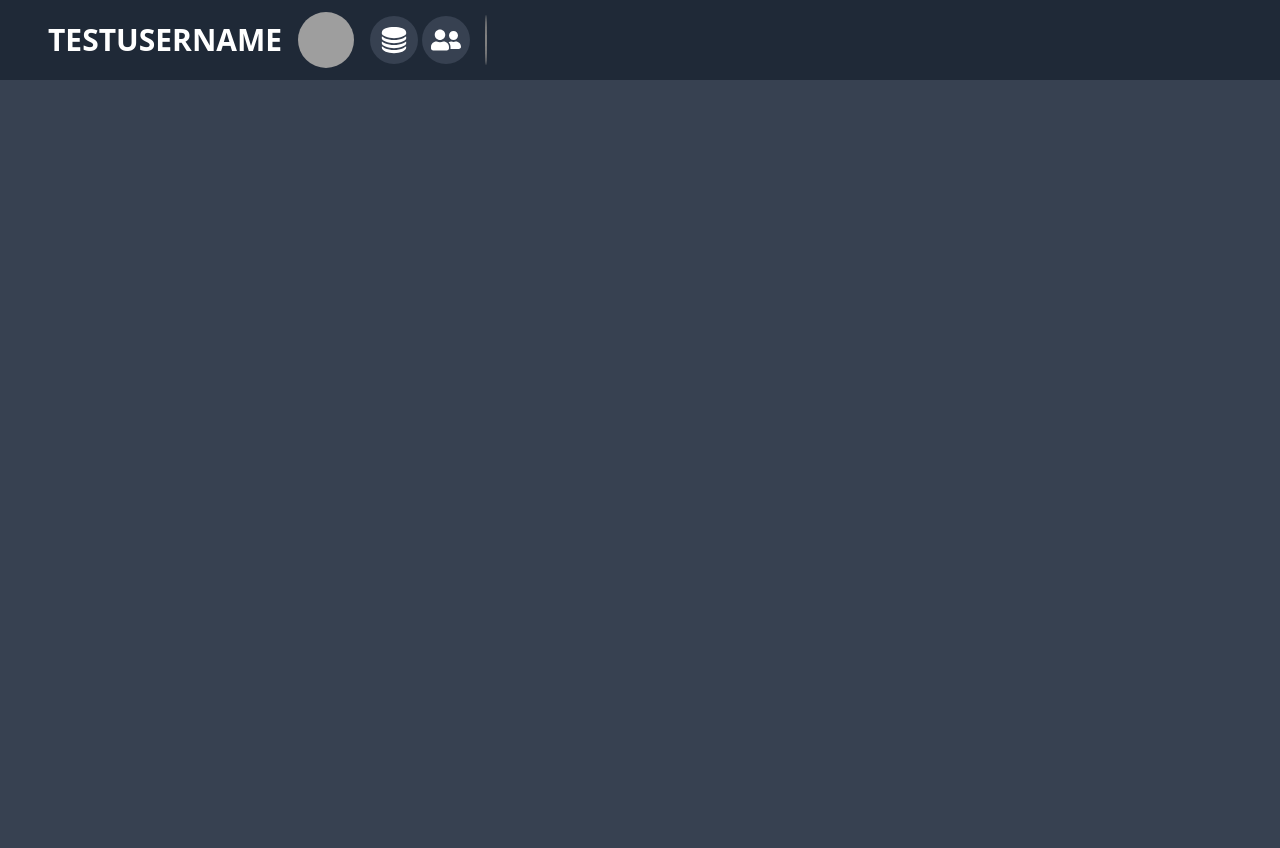
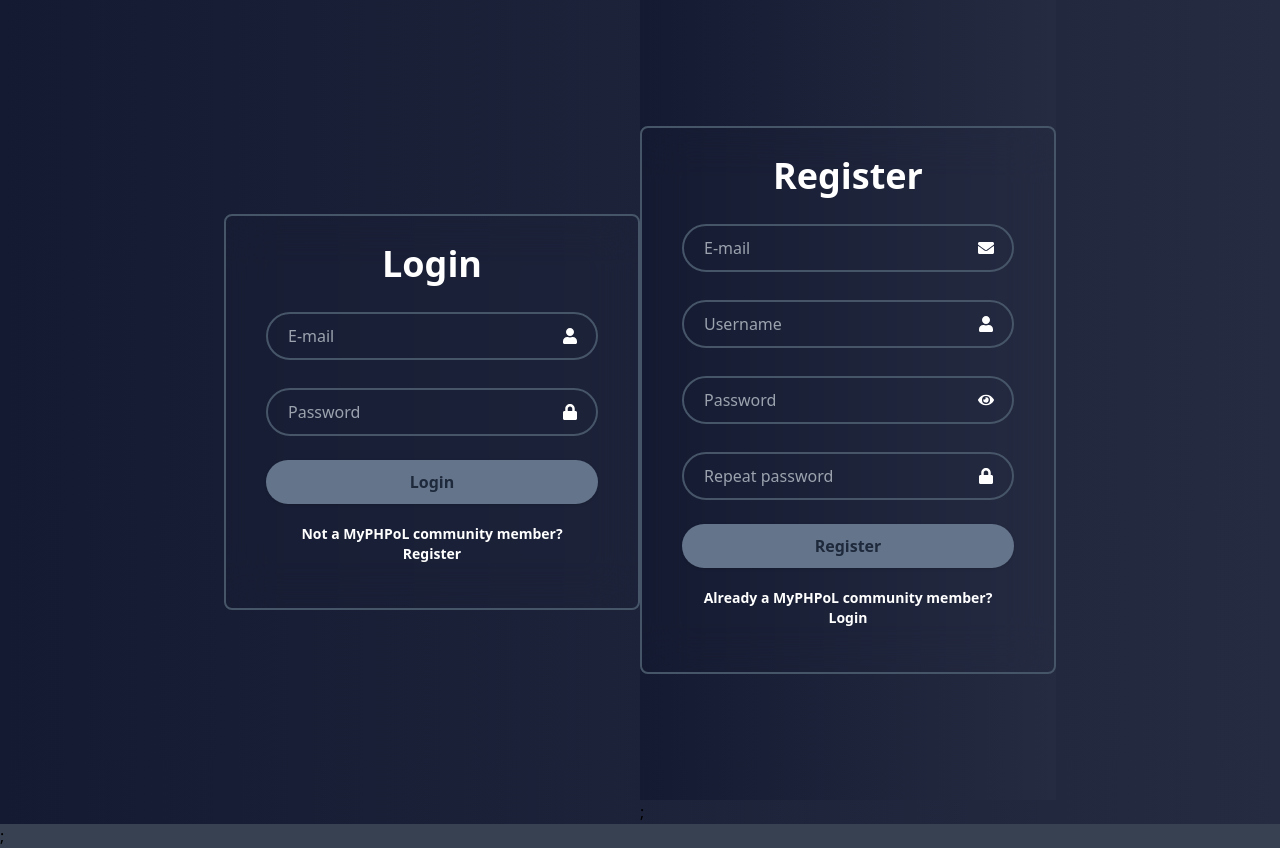
Before and after one commit to MyPHPoL/MyCommsFront, a React (Create React App) app: page /Register in a window 1280 px wide. Before the commit the page ends 800 px from the top, so only its background shows below. Built offline with nearby package versions, Linux system fonts and the light colour scheme; grey boxes are pictures that could not be loaded.

Commit message:
login kinda works :s

```diff
--- a/src/App.tsx
+++ b/src/App.tsx
@@ -5,7 +5,7 @@ import { Link, Outlet } from "react-router-dom";
 function App(){
     return (
         <div>
-          <MainPage/>
+          <LoginPage/>
         </div>
     );
 }
--- a/src/Components/LoginForm.tsx
+++ b/src/Components/LoginForm.tsx
@@ -1,36 +1,127 @@
-import React from 'react';
+import React from "react";
 import { FaUser, FaLock } from "react-icons/fa";
-import { Link, Route, Routes } from 'react-router-dom';
-import RegisterPage from '../Pages/RegisterPage';
+import { Link, Route, Routes } from "react-router-dom";
+import { useRef, useState, useEffect, useContext } from "react";
+import RegisterPage from "../Pages/RegisterPage";
+import AuthContext from "../context/AuthProvider";
+import axios from "../api/axios";
+import MainPage from "../Pages/MainPage";
+
+const LOGIN_URL = '/Account/Login';
+
 const LoginForm = () => {
+
+    const { setAuth }: { setAuth: any } = useContext(AuthContext);
+    const [email, setEmail] = useState("");
+    const [password, setPassword] = useState("");
+    const [errMsg, setErrMsg] = useState("");
+    const [success, setSuccess] = useState(false);
+
+    useEffect(() => {
+        setErrMsg("");
+    }, [email, password]);
+
+    const handleSubmit = async (e: any) => {
+        e.preventDefault();
+
+        try {
+            const response = await axios.post(LOGIN_URL,
+                JSON.stringify({
+                    email: email,
+                    password: password,
+                }),
+            );
+            const id = response?.data?.id;
+            const username = response?.data?.username;
+            const token = response?.data?.token;
+            setAuth({ id, username, email, password, token });
+            console.log(token);
+            setSuccess(true);
+
+        } catch (error: any) {
+            if(!error?.response){
+                setErrMsg("No server response. Please try again later.");
+            }
+            else if(error.response?.status === 400){
+                setErrMsg("Invalid e-mail or password!");
+            }
+            else{
+                setErrMsg("Something went wrong. Please try again later.");
+            };
+        }
+    };
+
     return (
-        <div className="w-full h-full bg-gradient-to-r from-main to-second bg-cover flex justify-center items-center min-h-screen min-w-screen z-90">
-        <div className="w-[26rem] bg-transparent backdrop-blur-xl text-white rounded-lg pt-7 pb-7 pl-10 pr-10 border-2 border-solid border-slate-600">
-            <form action="">
+        <>
+        {success ? (
+            <div>
+                    <Link to='*'>
+                    </Link>
+            <Routes>
+                <Route path='*' element={<MainPage />} />
+            </Routes>
+            </div>
+        ) : (
+        <div className='w-full h-full bg-gradient-to-r from-main to-second bg-cover flex justify-center items-center min-h-screen min-w-screen'>
+            <div className='w-[26rem] bg-transparent backdrop-blur-xl text-white rounded-lg pt-7 pb-7 pl-10 pr-10 border-2 border-solid border-slate-600'>
+                <form onSubmit={handleSubmit}>
                     <h1 className='text-4xl	text-center font-semibold'>Login</h1>
-                <div className="relative w-full h-12 mt-7">
-                    <input type="text" required placeholder='Username'
-                    className="placeholder:color-white w-full h-full border-2 border-solid border-slate-600 bg-transparent outline-none color-white rounded-s-3xl rounded-e-3xl pt-5 pr-11 pb-5 pl-5"/>
+                    <p className={errMsg ? 'bg-red-500 to-black font-bold p-2 mt-7 rounded-s-3xl rounded-e-3xl text-center z-10' : "absolute left-[-9999px]"} aria-live="assertive">{errMsg}</p>
+                    <div className='relative w-full h-12 mt-7'>
+                        <input
+                            type='text'
+                            required
+                            placeholder='E-mail'
+                            autoComplete="off"
+                            className='placeholder:color-white w-full h-full border-2 border-solid border-slate-600 bg-transparent outline-none color-white rounded-s-3xl rounded-e-3xl pt-5 pr-11 pb-5 pl-5'
+                            onChange={(e) => setEmail(e.target.value)}
+                            value={email}
+                        />
                         <FaUser className='text-base -translate-y-1/2 top-1/2 right-5 absolute' />
                     </div>
-                <div className="relative w-full h-12 mt-7">
-                    <input type="text" required placeholder='Password'
-                    className="placeholder:color-white w-full h-full border-2 border-solid border-slate-600 bg-transparent outline-none color-white rounded-s-3xl rounded-e-3xl pt-5 pr-11 pb-5 pl-5"/>
+                    <div className='relative w-full h-12 mt-7'>
+                        <input
+                            type='password'
+                            required
+                            placeholder='Password'
+                            onChange={(e) => setPassword(e.target.value)}
+                            value={password}
+                            className='placeholder:color-white w-full h-full border-2 border-solid border-slate-600 bg-transparent outline-none color-white rounded-s-3xl rounded-e-3xl pt-5 pr-11 pb-5 pl-5'
+                        />
                         <FaLock className='text-base -translate-y-1/2 top-1/2 right-5 absolute' />
                     </div>
-                <br/>
-                <button type="submit" className="btn w-full h-11 bg-white border-none outline-none rounded-s-3xl rounded-e-3xl shadow cursor-pointer text-base text-slate-800 font-bold">Login</button>
+                    <br />
+                    <button
+                        disabled={ email === "" || password === "" ? true : false}
+                        type='submit'
+                        className='btn w-full h-11 bg-white border-none outline-none rounded-s-3xl rounded-e-3xl shadow cursor-pointer text-base text-slate-800 font-bold disabled:bg-slate-500'>
+                        Login
+                    </button>
+                    </form>
 
-                <div className="text-sm text-center mt-5 mb-4">
-                    <p className='text-white no-underline font-semibold'>Not a MyPHPoL community member?<br></br><button><Link  className='text-white no-underline font-semibold hover:underline' to="/Register">Register</Link></button></p>
+                    <div className='text-sm text-center mt-5 mb-4'>
+                        <p className='text-white no-underline font-semibold'>
+                            Not a MyPHPoL community member?<br></br>
+                            <button>
+                                <Link
+                                    className='text-white no-underline font-semibold hover:underline'
+                                    to='/Register'>
+                                    Register
+                                </Link>
+                            </button>
+                        </p>
                     </div>
-            </form>
             </div>
             <Routes>
-                <Route path="/Register" element={<RegisterPage />} />
+                <Route path='/Register' element={<RegisterPage />} />
             </Routes>
         </div>
+        )};
+        </>
     );
-}
+};
 
 export default LoginForm;
+function setAuth(arg0: { email: string; password: string; accessToken: any; }) {
+    throw new Error("Function not implemented.");
+}
--- a/src/Components/RegisterForm.tsx
+++ b/src/Components/RegisterForm.tsx
@@ -11,8 +11,6 @@ const MAIL_REGEX = /^[\w-\.]+@([\w-]+\.)+[\w-]{2,4}$/; // email regex
 const REGISTER_URL = '/Account/Register';
 
 const RegisterForm = () => {
-    const userRef = useRef(null); // set focus on page load
-    const errRef = useRef(null); // set focus on error (for accessibility features)
 
     const [email, setEmail] = useState("");
     const [validEmail, setValidEmail] = useState(false);
@@ -72,7 +70,7 @@ const RegisterForm = () => {
             return;
         }
         try {
-            const response = await axios.post(
+            await axios.post(
                 REGISTER_URL,
                 JSON.stringify({
                     name: username,
@@ -96,7 +94,6 @@ const RegisterForm = () => {
             }
             else{
                 setErrMsg("Something went wrong. Please try again later.");
-
             };
         };
     };
@@ -130,14 +127,14 @@ const RegisterForm = () => {
                     <h1 className='text-4xl	text-center font-semibold'>
                         Register
                     </h1>
-                    <p ref={errRef} className={errMsg ? 'bg-red-500 to-black font-bold p-2 mt-7 rounded-s-3xl rounded-e-3xl text-center' : "absolute left-[-9999px]"} aria-live="assertive">{errMsg}</p>
+                    <p className={errMsg ? 'bg-red-500 to-black font-bold p-2 mt-7 rounded-s-3xl rounded-e-3xl text-center' : "absolute left-[-9999px]"} aria-live="assertive">{errMsg}</p>
                     <div className='relative w-full h-12 mt-7'>
                         <input
                             id='email'
                             type='email'
-                            ref={userRef}
                             required
                             placeholder='E-mail'
+                            value={email}
                             onChange={(e) => setEmail(e.target.value)}
                             aria-invalid={validEmail ? "false" : "true"}
                             aria-describedby='emailnote'
@@ -163,6 +160,7 @@ const RegisterForm = () => {
                             autoComplete='off'
                             required
                             placeholder='Username'
+                            value={username}
                             onChange={(e) => setUsername(e.target.value)}
                             aria-invalid={validUsername ? "false" : "true"}
                             aria-describedby='uidnote'
--- /dev/null
+++ b/src/context/AuthProvider.tsx
@@ -0,0 +1,14 @@
+import { createContext, useState } from 'react'
+
+const AuthContext: any = createContext({});
+
+export const AuthProvider = ({ children }: any) => {
+    const [auth, setAuth] = useState({});
+
+    return (
+        <AuthContext.Provider value={{ auth, setAuth }}>
+            {children}
+        </AuthContext.Provider>
+    )};
+
+export default AuthContext;
```
Also changed, not shown: src/Components/Channel.tsx (+19 -10 lines), src/index.tsx (+3 -4 lines). Lines whose indentation alone changed are shown as unchanged.
